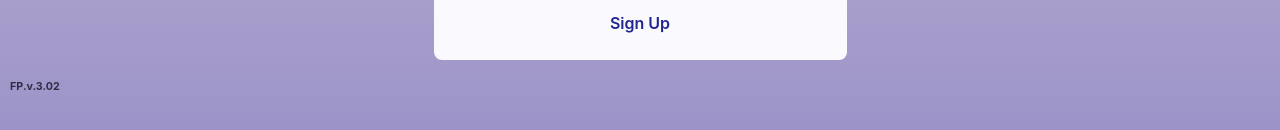
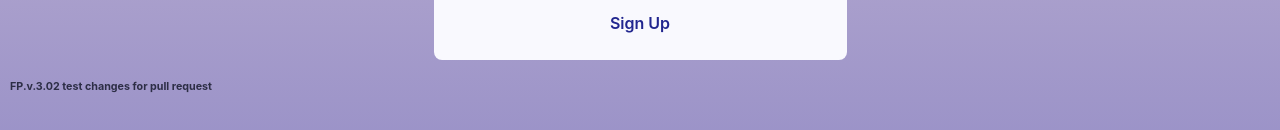
Before and after one commit to paraslov/it-inc_fri-proj, a React (Create React App) app: page /#/login in a window 1280 px wide. Shown: the part 630-760 px from the top of the page. Built offline with nearby package versions, Linux system fonts and the light colour scheme; no server answers.

Commit message:
test changes for pull request

```diff
--- a/src/n1-app/a1-app/App.tsx
+++ b/src/n1-app/a1-app/App.tsx
@@ -27,7 +27,7 @@ export const App = () => {
             <div className="App">
                 <Header/>
                 <Routes/>
-                <h6>FP.v.3.02</h6>
+                <h6>FP.v.3.02 test changes for pull request</h6>
                 {error && <ErrorMessage>{error}</ErrorMessage>}
             </div>
         </HashRouter>
```
